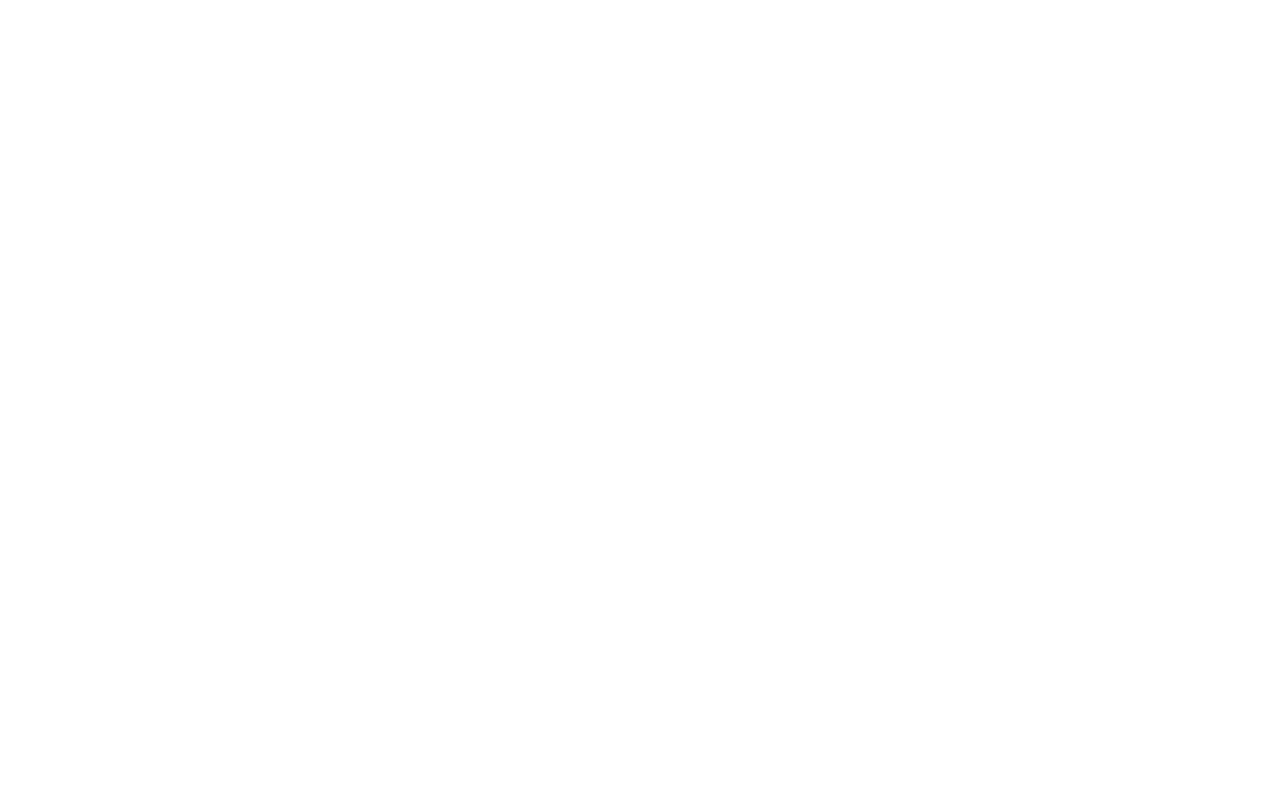
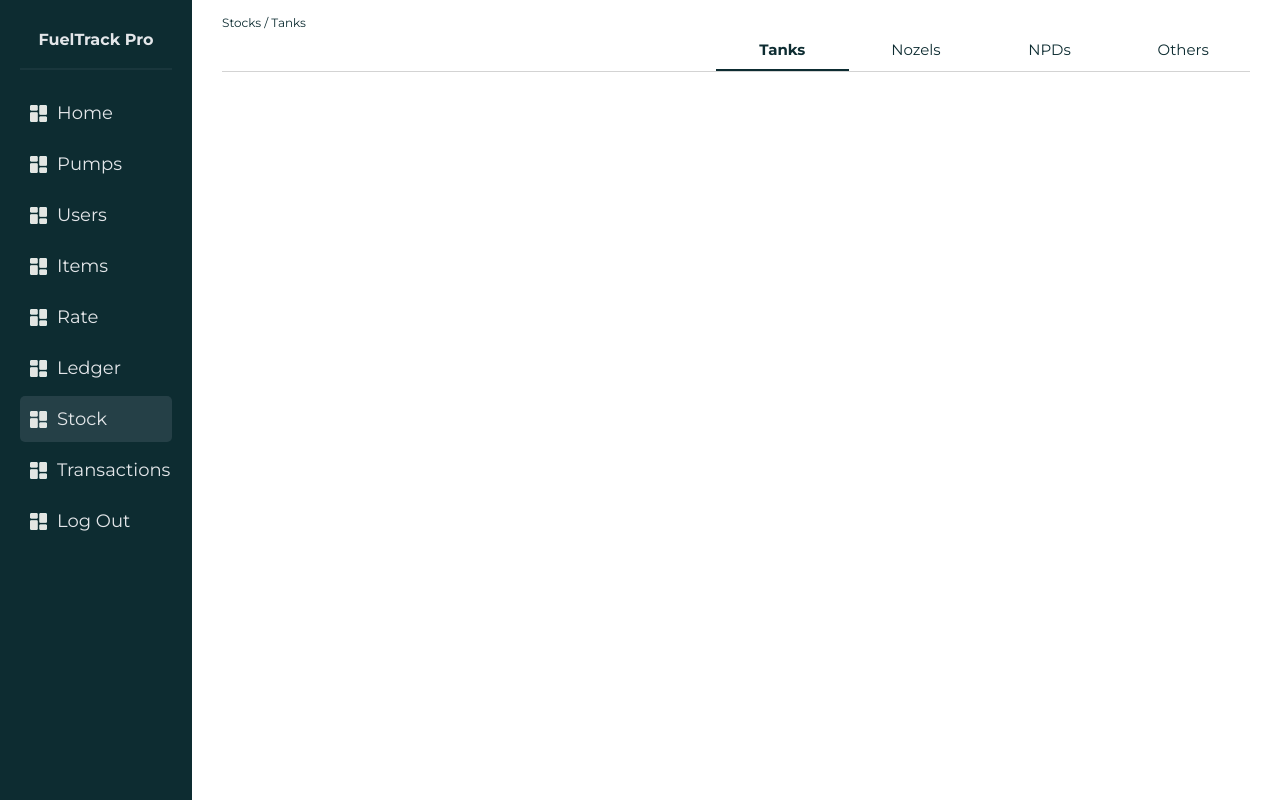
Before and after one commit to codeWithJooy/fueltrackprofront, a React (Create React App) app: page /stock in a window 1280 px wide. Built offline with nearby package versions, Linux system fonts and the light colour scheme.

Commit message:
Stocks Added

```diff
--- a/src/App.js
+++ b/src/App.js
@@ -14,6 +14,7 @@
 import Pump from './Pages/Headquarters/Pump';
 import Items from './Pages/Headquarters/Items';
 import Ledger from './Pages/Headquarters/Ledger';
+import Stock from "./Pages/Headquarters/Stock"
 function App() {
   return (
      <BrowserRouter>
@@ -31,6 +32,7 @@
          <Route path="/pumps" component={Pump} />
          <Route path="/items" component={Items}/>
          <Route path="/ledger" component={Ledger} />
+         <Route path="/stock" component={Stock} />
        </Switch>
        <Toasty />
      </BrowserRouter>
--- /dev/null
+++ b/src/Components/Header/HQ/Stocks/StocksHeader.js
@@ -0,0 +1,31 @@
+import React from "react";
+import "../Items/ItemsHeader.css";
+
+const StocksHeader = ({ activeItem, setActiveItem }) => {
+    const selectItems=(val)=>{
+      setActiveItem(val)
+    }
+  return (
+    <div className="itemsHeader">
+      <div className="itemsPageDetails">
+        <p>Stocks / {activeItem}</p>
+      </div>
+      <div className="itemsSelection">
+        <div className={`itemSelectionUnit ${activeItem=="Tanks"?"activeItemsSelection":""}`} onClick={()=>selectItems("Tanks")}>
+          <p>Tanks</p>
+        </div>
+        <div className={`itemSelectionUnit ${activeItem=="Nozels"?"activeItemsSelection":""}`} onClick={()=>selectItems("Nozels")}>
+          <p>Nozels</p>
+        </div>
+        <div className={`itemSelectionUnit ${activeItem=="NPDs"?"activeItemsSelection":""}`} onClick={()=>selectItems("NPDs")}>
+          <p>NPDs</p>
+        </div>
+        <div className={`itemSelectionUnit ${activeItem=="Others"?"activeItemsSelection":""}`} onClick={()=>selectItems("Others")}>
+          <p>Others</p>
+        </div>
+      </div>
+    </div>
+  );
+};
+
+export default StocksHeader;
--- a/src/Components/Sidebar/SidebarHQ.js
+++ b/src/Components/Sidebar/SidebarHQ.js
@@ -14,7 +14,7 @@
         <SidebarUnit title="Items"page={page} />
         <SidebarUnit title="Rate" page={page}/>
         <SidebarUnit title="Ledger" page={page} />
-        <SidebarUnit title="Stocks" page={page}/>
+        <SidebarUnit title="Stock" page={page}/>
         <SidebarUnit title="Transactions" page={page}/>
         <SidebarUnit title="Log Out" page={page}/>
       </div>
--- /dev/null
+++ b/src/Pages/Headquarters/Stock.js
@@ -0,0 +1,22 @@
+import React, { useState, useEffect } from "react";
+import { useSelector } from "react-redux";
+import SidebarHQ from "../../Components/Sidebar/SidebarHQ";
+import Header from "../../Components/Header/Header";
+import "./css/Items.css";
+import LedgerHeader from "../../Components/Header/HQ/Ledger/LedgerHeader";
+import StocksHeader from "../../Components/Header/HQ/Stocks/StocksHeader";
+
+const Stock = () => {
+  const { ownerId } = useSelector((state) => state.user);
+  const [activeItem,setActiveItem]=useState("Tanks")
+  return (
+    <div className="main">
+      <SidebarHQ page={"Stock"} />
+      <div className="page">
+        <StocksHeader activeItem={activeItem} setActiveItem={setActiveItem}/>
+      </div>
+    </div>
+  );
+};
+
+export default Stock;
```
Also changed, not shown: src/Components/Header/HQ/Stocks/StocksHeader.css (added).
